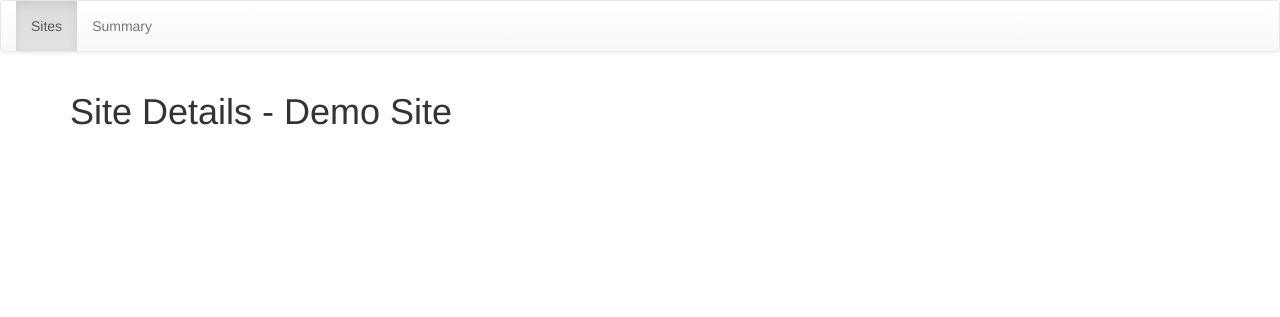
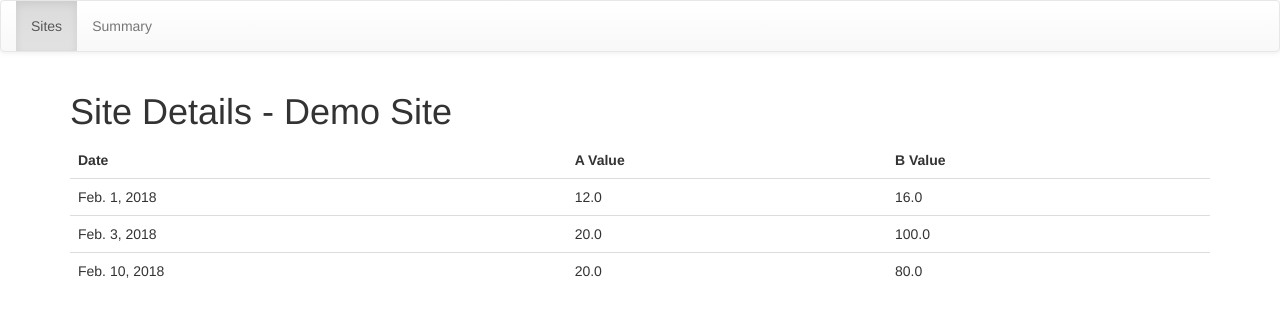
Before and after one commit to m-novikov/mwtest, a Django app: page /sites/1 in a window 1280 px wide. Shown: the top 317 px of the page. Run offline with Django 3.2, Linux system fonts and the light colour scheme; data comes from the database, SQL or seed files in the repository; some libraries are stand-ins or nearby versions.

Commit message:
Details page

```diff
--- a/sites/fixtures/sites.json
+++ b/sites/fixtures/sites.json
@@ -1 +1 @@
-[{"model": "sites.site", "pk": 1, "fields": {"name": "Demo Site"}}, {"model": "sites.site", "pk": 2, "fields": {"name": "ABC Site"}}, {"model": "sites.site", "pk": 3, "fields": {"name": "XYZ Site"}}]
+[{"model": "sites.site", "pk": 1, "fields": {"name": "Demo Site"}}, {"model": "sites.site", "pk": 2, "fields": {"name": "ABC Site"}}, {"model": "sites.site", "pk": 3, "fields": {"name": "XYZ Site"}}, {"model": "sites.record", "pk": 1, "fields": {"site": 1, "date": "2018-02-01", "a_value": 12.0, "b_value": 16.0}}, {"model": "sites.record", "pk": 2, "fields": {"site": 1, "date": "2018-02-03", "a_value": 20.0, "b_value": 100.0}}, {"model": "sites.record", "pk": 3, "fields": {"site": 1, "date": "2018-02-10", "a_value": 20.0, "b_value": 80.0}}, {"model": "sites.record", "pk": 4, "fields": {"site": 2, "date": "2018-02-03", "a_value": 5.0, "b_value": 15.0}}, {"model": "sites.record", "pk": 5, "fields": {"site": 3, "date": "2018-02-15", "a_value": 5.0, "b_value": 15.0}}, {"model": "sites.record", "pk": 6, "fields": {"site": 3, "date": "2018-02-28", "a_value": 5.0, "b_value": 15.0}}]
--- a/sites/templates/sites/base.html
+++ b/sites/templates/sites/base.html
@@ -23,7 +23,7 @@
 <nav class="navbar navbar-default">
   <div class="collapse navbar-collapse" id="bs-example-navbar-collapse-1">
     <ul class="nav navbar-nav">
-      <li class="active"><a href="#">Sites <span class="sr-only">(current)</span></a></li>
+      <li class="active"><a href="{% url 'site-list' %}">Sites <span class="sr-only">(current)</span></a></li>
       <li><a href="#">Summary</a></li>
     </ul>
   </div><!-- /.navbar-collapse -->
--- a/sites/templates/sites/details.html
+++ b/sites/templates/sites/details.html
@@ -4,4 +4,20 @@
 {% endblock %}
 
 {% block content %}
+    <table class="table">
+        <thead>
+            <td><strong>Date</strong></td>
+            <td><strong>A Value</strong></td>
+            <td><strong>B Value</strong></td>
+        </thead>
+        <tbody>
+            {% for rec in site.records.all %}
+            <tr>
+               <td>{{ rec.date }}</td>
+                <td>{{ rec.a_value }}</td>
+                <td>{{ rec.b_value }}</td>
+            </tr>
+            {% endfor %}
+        </tbody>
+    </table>
 {% endblock %}
--- a/sites/templates/sites/list.html
+++ b/sites/templates/sites/list.html
@@ -6,7 +6,9 @@
 {% block content %}
     <ul class="list-group">
         {% for site in sites %}
-            <li class="list-group-item"><a href="#">{{ site.name }}</a></li>
+            <li class="list-group-item">
+                <a href="{% url 'site-details' site.id %}">{{ site.name }}</a>
+            </li>
         {% endfor %}
     </ul>
 {% endblock %}
--- a/sites/tests.py
+++ b/sites/tests.py
@@ -24,8 +24,11 @@ class TestMainSitesList(TestCase):
         self.assertEqual(3, models.Site.objects.count())
 
     def test_sites_displayed_on_the_page(self):
+        template = '<a href="/sites/%s">%s</a>'
+
         for site in models.Site.objects.all():
-            self.assertContains(self.resp, site.name)
+            site_link = template % (site.id, site.name)
+            self.assertContains(self.resp, site_link)
 
 
 class TestSiteDetails(TestCase):
--- a/sites/urls.py
+++ b/sites/urls.py
@@ -3,7 +3,7 @@ from django.urls import path
 from . import views
 
 urlpatterns = [
-    path('', views.index, name='site-list'),
+    path('', views.index, name='home'),
     path('sites', views.index, name='site-list'),
-    path('sites/<int:site_id>', views.site_details, name='site-list'),
+    path('sites/<int:site_id>', views.site_details, name='site-details'),
 ]
--- a/sites/views.py
+++ b/sites/views.py
@@ -11,5 +11,6 @@ def index(req):
 
 
 def site_details(req, site_id):
-    site = get_object_or_404(models.Site, pk=site_id)
+    site_qs = models.Site.objects.prefetch_related('records')
+    site = get_object_or_404(site_qs, pk=site_id)
     return render(req, 'sites/details.html', {'site': site})
```
